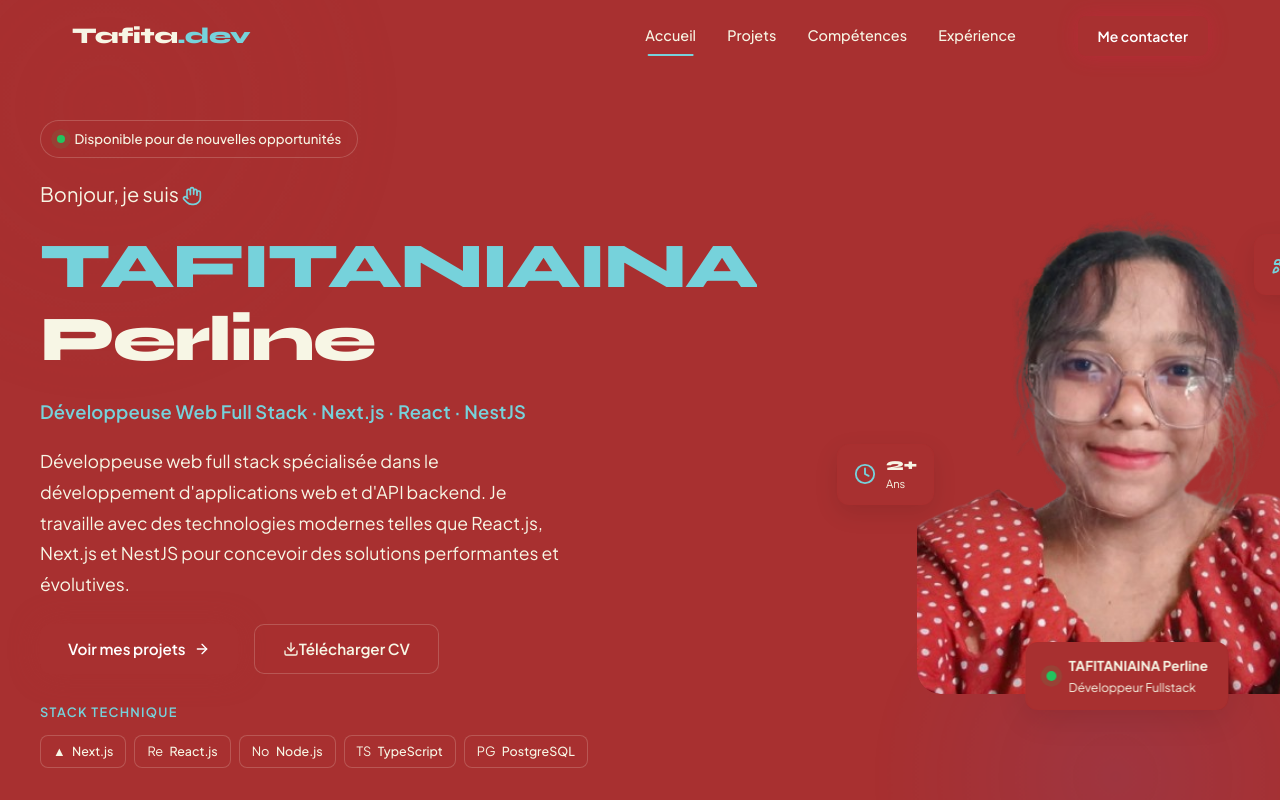
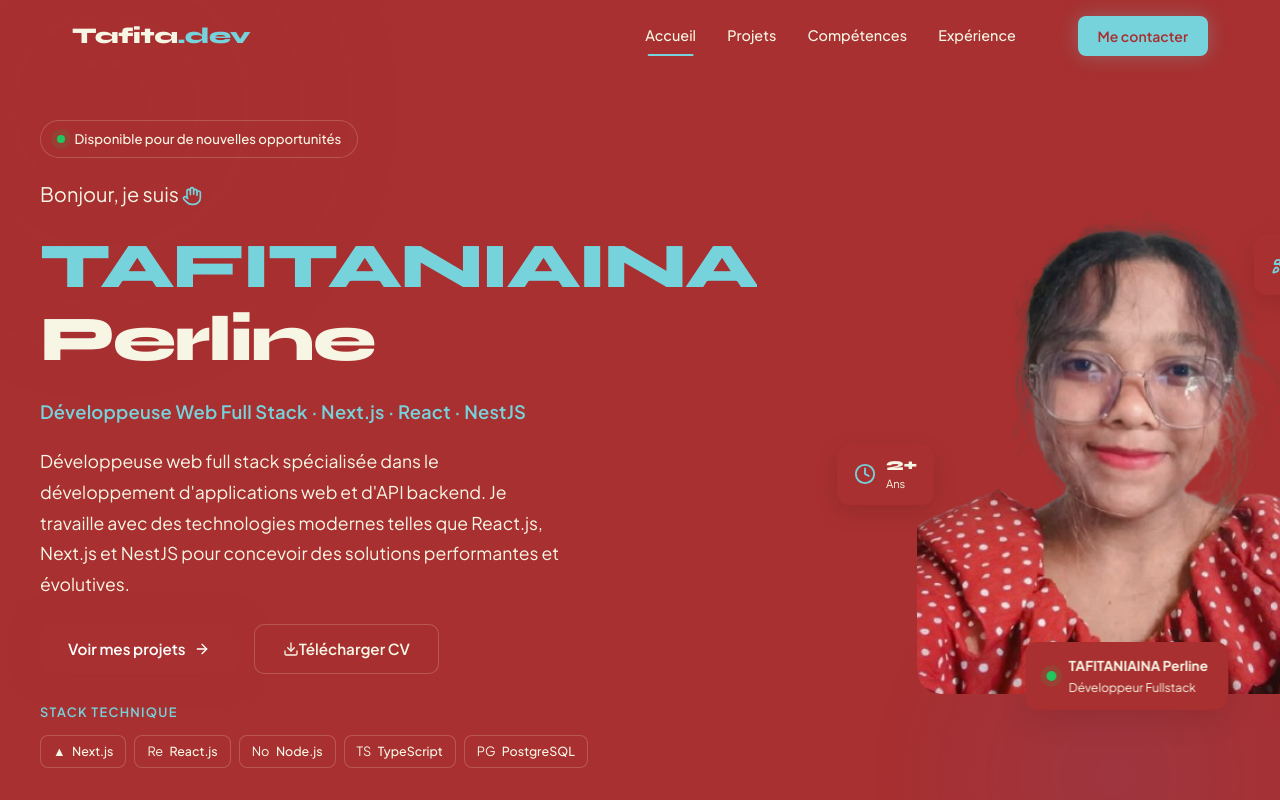
Before and after one commit to TafitaNiainaperline/Portfolio-Tafitaniaina-Perline, a Next.js app: page / in a window 1280 px wide. Shown: the top 800 px of the page. Built offline with nearby package versions, Linux system fonts and the light colour scheme.

Commit message:
update Navbar colors and contact button to cyan

```diff
--- a/src/components/Navbar/Navbar.module.scss
+++ b/src/components/Navbar/Navbar.module.scss
@@ -8,7 +8,7 @@
   border-bottom: 1px solid transparent;
 
   &.scrolled {
-    background: rgba(255, 255, 255, 0.92);
+    background: rgba(168, 48, 48, 0.95);
     backdrop-filter: blur(20px);
     -webkit-backdrop-filter: blur(20px);
     border-bottom-color: rgba(225, 29, 72, 0.15);
@@ -82,20 +82,20 @@
 .cta {
   flex-shrink: 0;
   padding: 0.55rem 1.25rem;
-  background: var(--blue);
-  color: #fff;
+  background: #76D2DB;
+  color: #A83030;
   font-size: 0.875rem;
   font-weight: 600;
   border-radius: 8px;
   text-decoration: none;
   transition: background 0.2s ease, transform 0.2s ease, box-shadow 0.2s ease;
-  box-shadow: 0 0 20px rgba(225, 29, 72, 0.3);
+  box-shadow: 0 0 20px rgba(118, 210, 219, 0.3);
   margin-left: 1rem;
 
   &:hover {
-    background: var(--blue2);
+    background: #F7F6E5;
     transform: translateY(-1px);
-    box-shadow: 0 0 30px rgba(225, 29, 72, 0.5);
+    box-shadow: 0 0 30px rgba(118, 210, 219, 0.5);
   }
 }
 
@@ -127,7 +127,7 @@
     top: 72px;
     left: 0;
     right: 0;
-    background: rgba(255, 255, 255, 0.97);
+    background: rgba(168, 48, 48, 0.97);
     backdrop-filter: blur(20px);
     flex-direction: column;
     align-items: stretch;
```
